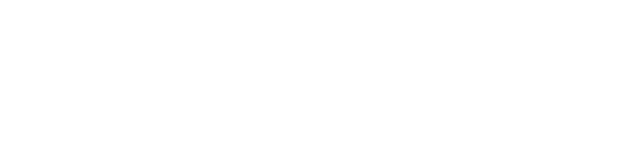
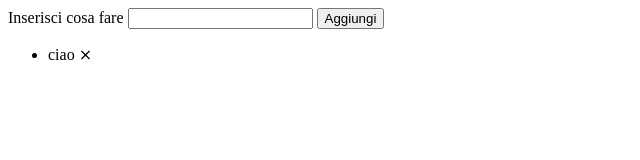
Before and after one commit to S1nghAmandeep/vue-todolist, a plain HTML site: page index.html in a window 1280 px wide. Shown: the whole page, without its empty margins (0-640 px from the left). Drawn offline with nearby package versions, Linux system fonts and the light colour scheme.

Commit message:
added-base-makup

```diff
--- a/index.html
+++ b/index.html
@@ -8,7 +8,22 @@
     <script src="https://unpkg.com/vue@3/dist/vue.global.js"></script>
 </head>
 <body>
+    <div id="app">
+        <div class="container">
+            <div>
+                <label for="">Inserisci cosa fare</label>
+                <input type="text">
+                <button>Aggiungi</button>
+            </div>
+            <div>
+                <ul>
+                    <li>ciao <span class="delete">&Cross;</span></li>
+                </ul>
 
+            </div>
+        </div>
+
+    </div>
 
     <script src="./js/app.js"></script>
 </body>
```
